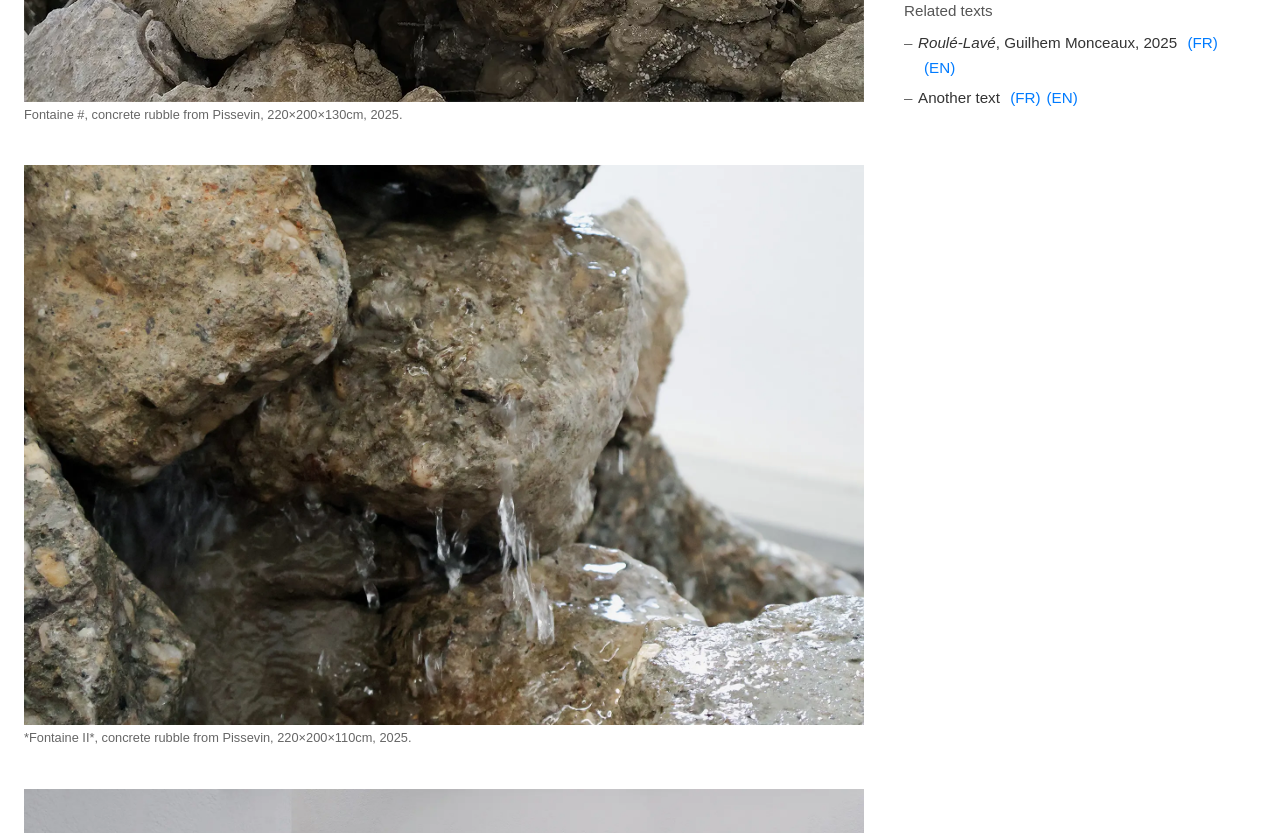
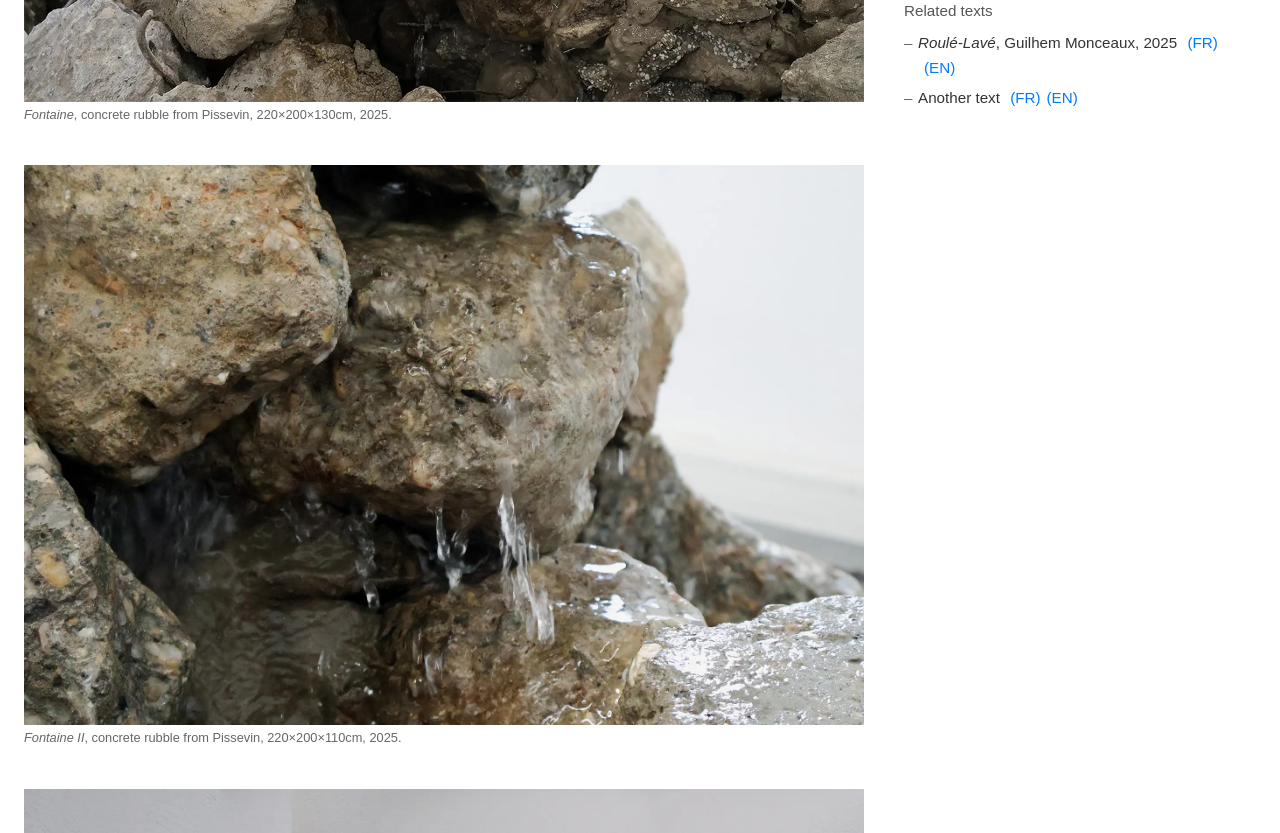
Before and after one commit to Won-Jy/archive-wonjy, a Jekyll site: the page built from work/2026/roule_lave test.md, in a window 1280 px wide and 1400 px high, scrolled down 780 px. Shown: the part 153-986 px from the top of the window. Built offline with Jekyll 4.4.1, drawn with Linux system fonts in a browser that asks for light colours.

Commit message:
Update roule_lave test.md

```diff
--- a/work/2026/roule_lave test.md
+++ b/work/2026/roule_lave test.md
@@ -7,12 +7,15 @@ year_end: 2026
 status: "Completed"
 tags: ["public", "event"]
 cover: "/images/2025/roule-lave/Vue_Roulé-Lavé_01_IMG_0125.webp"
-cover_caption: "Fontaine #, concrete rubble from Pissevin, 220×200×130cm, 2025."
+cover_caption: "<em>Fontaine</em>, concrete rubble from Pissevin, 220×200×130cm, 2025."
+
 summary: >
   Solo exhibition at CACN – Centre d’Art Contemporain de Nîmes.
   Curated by Guilhem Monceaux.
+
 description: >
   *Roulé-Lavé* revisits various experiments carried out by Won Jy around the transformation of matter. The artist is seen going up rivers in search of the source of the water—and thus the origin of the shape of the stones he collects. We also see him appropriating the patterns of these stones to reprint them onto blocks of rubble. Won Jy also works on the theme of hospitality and how foreigners are regarded within a given territory. He explores the metaphor of colombophobia to address how architecture can include or exclude, often depending on collective decisions. Won Jy’s works are often tinged with subtle humor, allowing complex issues to be expressed through light and poetic forms.
+
 critique_title: "Related texts"
 critique_links:
   - label: "*Roulé-Lavé*, Guilhem Monceaux, 2025"
@@ -21,9 +24,13 @@ critique_links:
   - label: "Another text"
     url_fr: "#"
     url_en: "#"
+
 images:
   - src: "/images/2025/roule-lave/Vue_Roulé-Lavé_02__IMG_0109.webp"
-    caption: "*Fontaine II*, concrete rubble from Pissevin, 220×200×110cm, 2025."
+    caption: "<em>Fontaine II</em>, concrete rubble from Pissevin, 220×200×110cm, 2025."
+
   - src: "/images/2025/roule-lave/Vue_Roulé-Lavé_05.webp"
     caption: "Detail caption 2"
+
+
 ---
```
